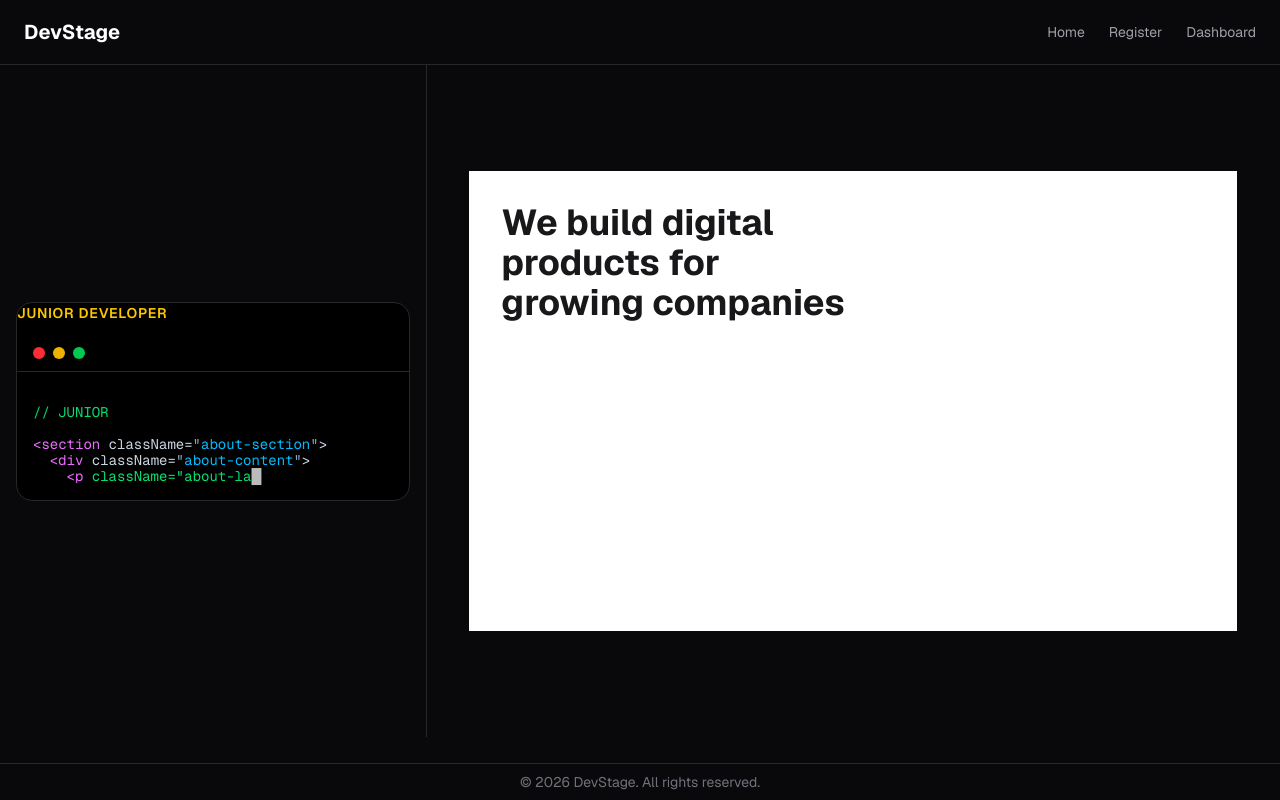
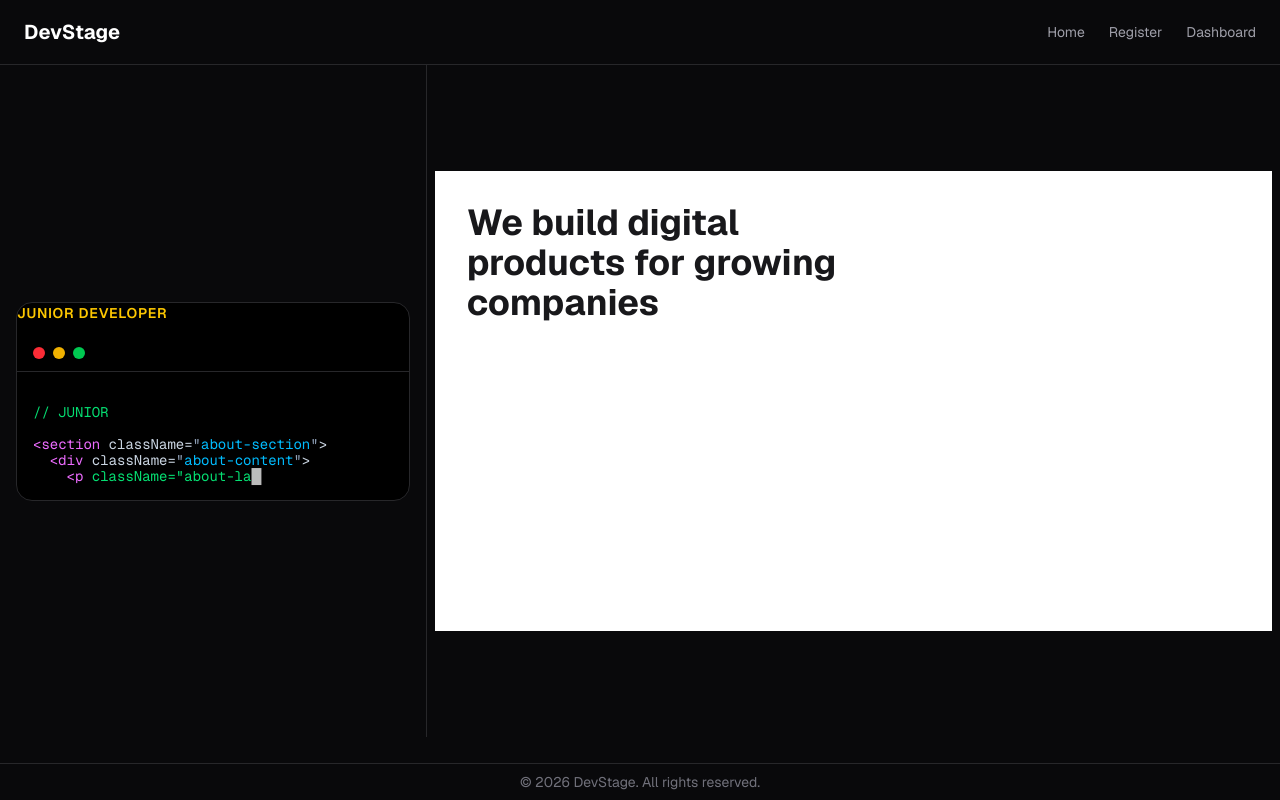
Before and after one commit to saeedhei/team-alla-biloshapka, a Next.js app: page / in a window 1280 px wide. Built offline with nearby package versions, Linux system fonts and the light colour scheme.

Commit message:
prepare visual style step state

```diff
--- a/app/home/AboutSection.tsx
+++ b/app/home/AboutSection.tsx
@@ -3,11 +3,13 @@ import { aboutStyles } from "./aboutStyles";
 type AboutSectionProps = {
   stage: string;
   animationStep: number;
+  visualStyleStep: number;
 };
 
 export default function AboutSection({
   stage,
   animationStep,
+  visualStyleStep,
 }: AboutSectionProps) {
   const currentStage =
     stage === "junior" ? "junior" : stage === "middle" ? "middle" : "senior";
@@ -17,6 +19,12 @@ export default function AboutSection({
   const showDescription = animationStep >= 3;
   const showButton = animationStep >= 4;
   const showPhoto = animationStep >= 5;
+
+  const titleStyleStep = visualStyleStep;
+  const descriptionStyleStep = visualStyleStep;
+  const buttonStyleStep = visualStyleStep;
+  const photoStyleStep = visualStyleStep;
+  const backgroundStyleStep = visualStyleStep;
 
   return (
     <section
--- a/app/home/CodePanel.tsx
+++ b/app/home/CodePanel.tsx
@@ -9,6 +9,7 @@ const fullCode = aboutAnimationScript;
 type CodePanelProps = {
   onStageChange: (stage: string) => void;
   onAnimationStepChange: (step: number) => void;
+  onVisualStyleStepChange: (step: number) => void;
 };
 
 type Stage = "junior" | "middle" | "senior";
@@ -117,6 +118,7 @@ function getNextTypingIndex(code: string, currentIndex: number) {
 export default function CodePanel({
   onStageChange,
   onAnimationStepChange,
+  onVisualStyleStepChange,
 }: CodePanelProps) {
   const [displayedCode, setDisplayedCode] = useState("");
   const codeContainerRef = useRef<HTMLDivElement>(null);
--- a/app/home/HomeScene.tsx
+++ b/app/home/HomeScene.tsx
@@ -7,6 +7,7 @@ import VisualPanel from "./VisualPanel";
 export default function HomeScene() {
   const [stage, setStage] = useState("junior");
   const [animationStep, setAnimationStep] = useState(0);
+  const [visualStyleStep, setVisualStyleStep] = useState(0);
 
   return (
     <section className="flex-1 bg-zinc-950 text-white">
@@ -16,12 +17,17 @@ export default function HomeScene() {
           <CodePanel
             onStageChange={(newStage) => setStage(newStage)}
             onAnimationStepChange={(newStep) => setAnimationStep(newStep)}
+            onVisualStyleStepChange={(newStep) => setVisualStyleStep(newStep)}
           />
         </div>
 
         {/* RIGHT SIDE */}
         <div className="flex w-full items-center justify-center p-2 lg:w-2/3">
-          <VisualPanel stage={stage} animationStep={animationStep} />
+          <VisualPanel
+            stage={stage}
+            animationStep={animationStep}
+            visualStyleStep={visualStyleStep}
+          />
         </div>
       </div>
     </section>
--- a/app/home/VisualPanel.tsx
+++ b/app/home/VisualPanel.tsx
@@ -3,19 +3,21 @@ import AboutSection from "./AboutSection";
 type VisualPanelProps = {
   stage: string;
   animationStep: number;
+  visualStyleStep: number;
 };
 
 export default function VisualPanel({
   stage,
   animationStep,
+  visualStyleStep,
 }: VisualPanelProps) {
-
   return (
-    <div className="w-full max-w-3xl">
+    <div className="w-full max-w-5xl">
       <AboutSection
-  stage={stage}
-  animationStep={animationStep}
-/>
+        stage={stage}
+        animationStep={animationStep}
+        visualStyleStep={visualStyleStep}
+      />
     </div>
   );
 }
```
